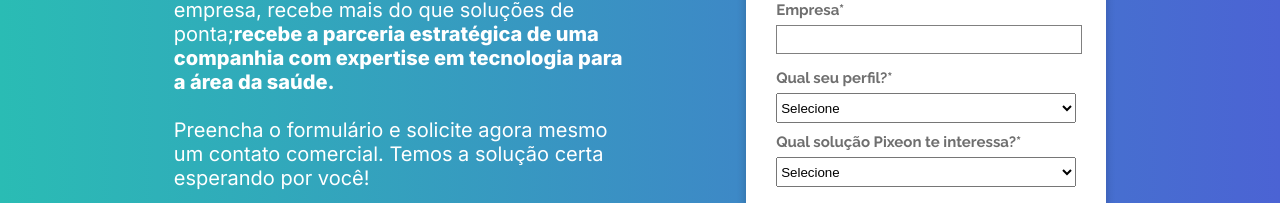
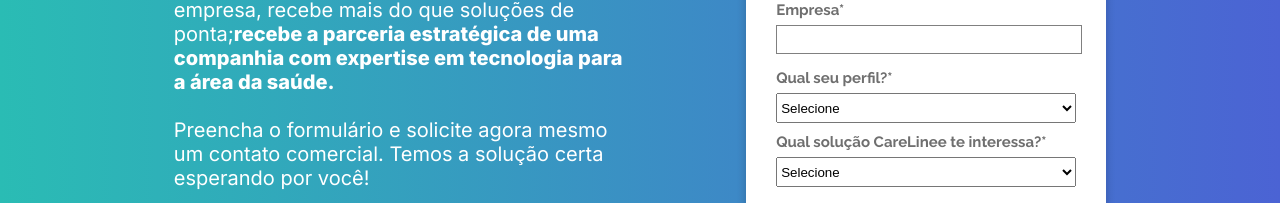
Before and after one commit to pietroaandrade/CareLine, a React (Vite) app in the folder CareLine/: page / in a window 1280 px wide. Shown: the part 2734-2937 px from the top of the page. Built offline with nearby package versions, Linux system fonts and the light colour scheme.

Commit message:
fix.some_stuff

```diff
--- a/CareLine/src/components/Landing.jsx
+++ b/CareLine/src/components/Landing.jsx
@@ -136,7 +136,7 @@
                                         <option value="perfil2">Perfil 2</option>
                                     </select>
 
-                                    <label htmlFor="solution">Qual solução Pixeon te interessa?*</label>
+                                    <label htmlFor="solution">Qual solução CareLinee te interessa?*</label>
                                     <select id="solution" name="solution" required>
                                         <option value="">Selecione</option>
                                         <option value="solucao1">Solução 1</option>
```
